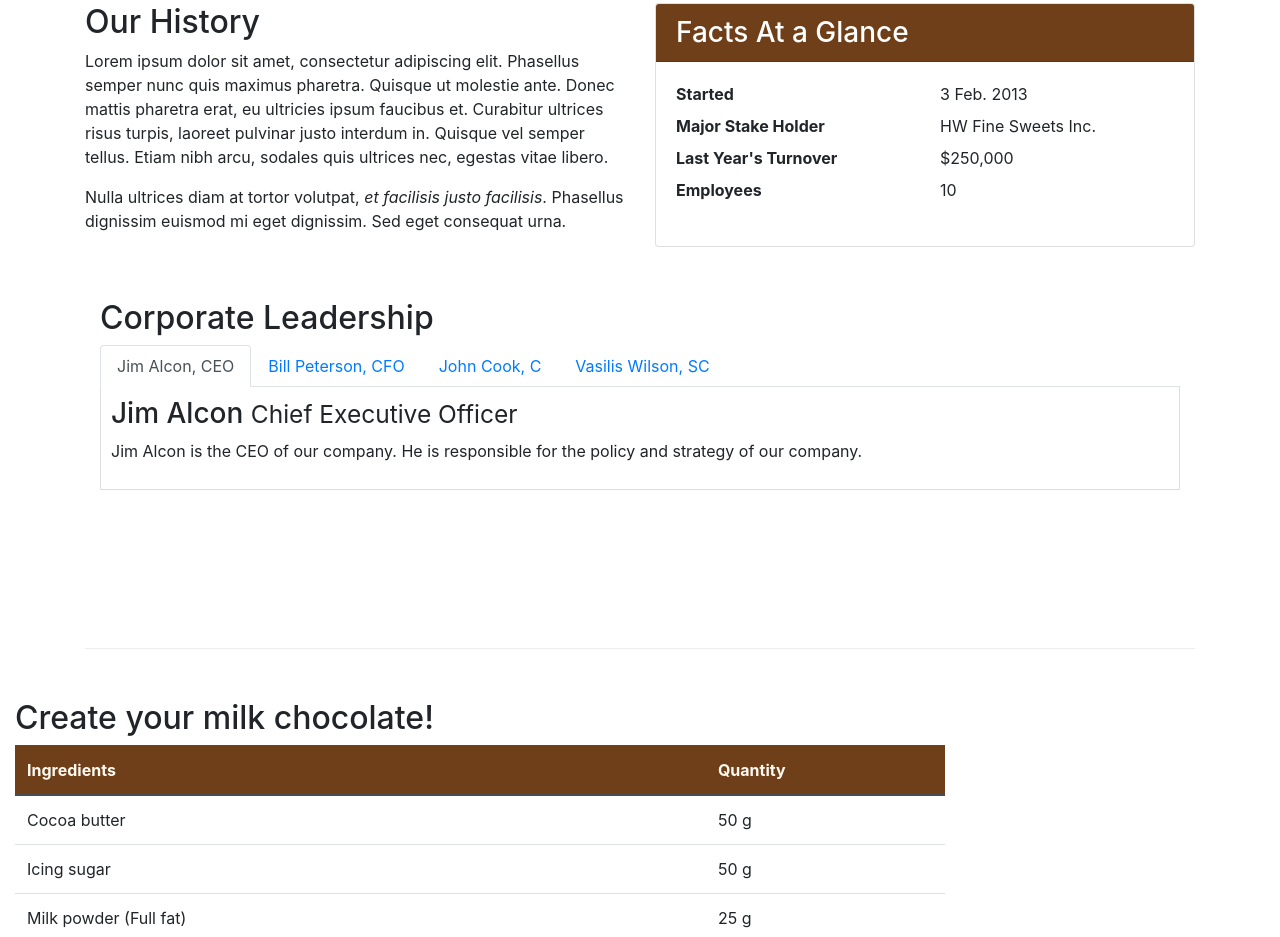
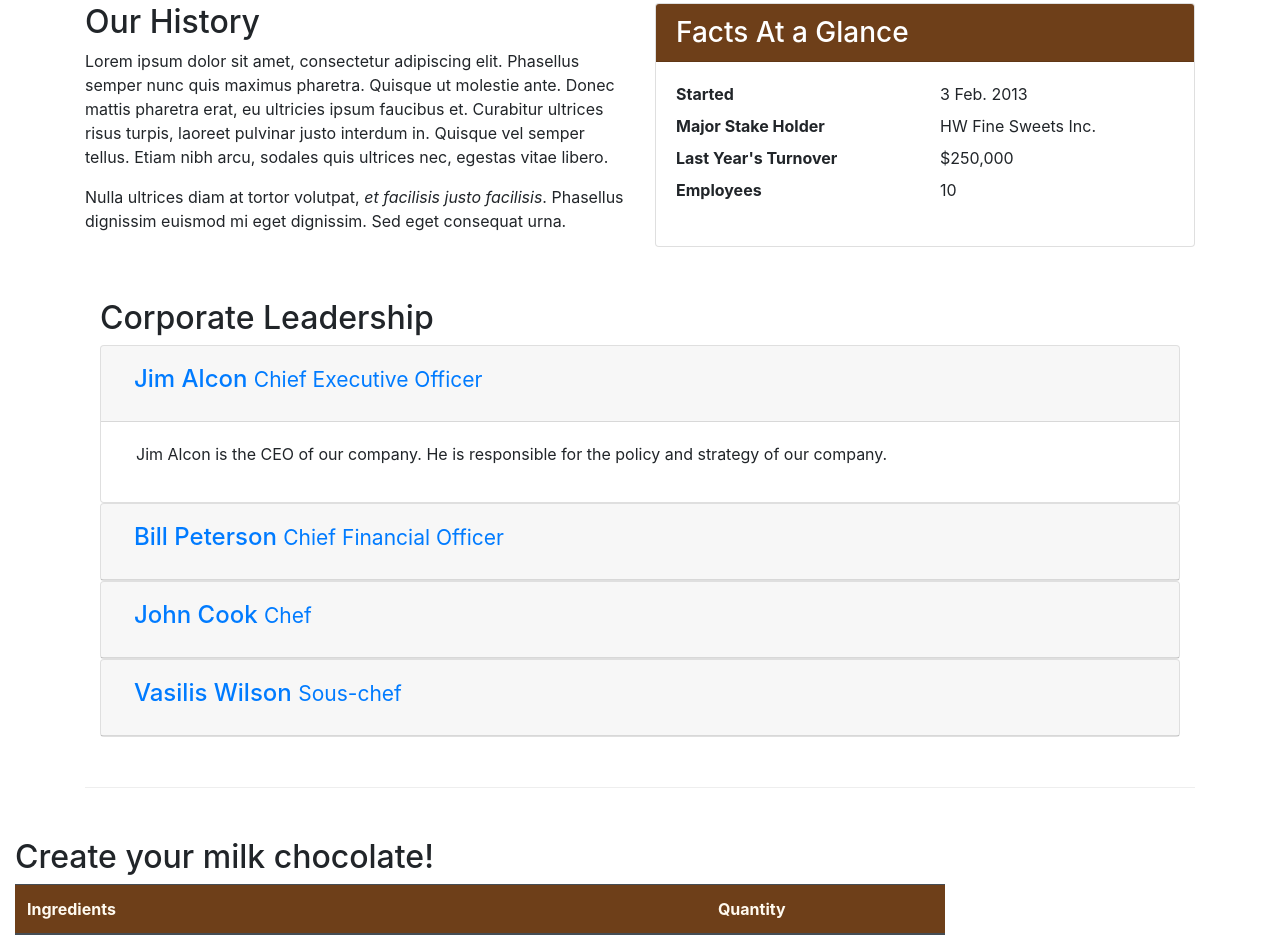
Before and after one commit to FilipC93/Le-Chocolat, a plain HTML site: page aboutus.html in a window 1280 px wide. Shown: the part 441-1378 px from the top of the page. Drawn offline with nearby package versions, Linux system fonts and the light colour scheme.

Commit message:
Accordion

```diff
--- a/aboutus.html
+++ b/aboutus.html
@@ -99,7 +99,7 @@
         <div class="row row-content">
             <div class="col-12">
                 <h2>Corporate Leadership</h2>
-                <ul class="nav nav-tabs">
+                <!--<ul class="nav nav-tabs">
                     <li class="nav-item">
                         <a class="nav-link active" href="#tab1" role="tab" data-toggle="tab"> Jim Alcon, CEO</a>
                     </li>
@@ -112,8 +112,8 @@
                     <li class="nav-item">
                         <a class="nav-link" href="#tab4" role="tab" data-toggle="tab"> Vasilis Wilson, SC</a>
                     </li>
-                </ul>
-                <div class="tab-content">
+                </ul>-->
+                <!-- <div class="tab-content">
                     <div role="tabpanel" class="tab-pane fade show active" id="tab1">
                         <h3>Jim Alcon <small>Chief Executive Officer </small></h3>
                         <p class=".d-none .d-sm-block">Jim Alcon is the CEO of our company. He is responsible for the
@@ -148,8 +148,73 @@
                     </div>
                 </div>
             </div>
+            </div> -->
+                <div id="accordion">
+                    <div class="card">
+                        <div class="card-header" id="headingOne">
+                            <button class="btn btn-link" data-toggle="collapse" data-target="#collapseOne"
+                                aria-expanded="true" aria-controls="collapseOne">
+                                <h4>Jim Alcon <small>Chief Executive Officer </small></h4>
+                            </button>
+                        </div>
+                        <div id="collapseOne" class="collapse show" aria-labelledby="headingOne"
+                            data-parent="#accordion">
+                            <div class="card-body">
+                                <p class="col d-none d-sm-block">Jim Alcon is the CEO of our company. He is responsible
+                                    for
+                                    the policy and strategy of our company. </p>
+                            </div>
+                        </div>
+                    </div>
+                    <div class="card">
+                        <div class="card-header" id="headingTwo">
+                            <button class="btn btn-link collapsed" data-toggle="collapse" data-target="#collapseTwo"
+                                aria-expanded="false" aria-controls="collapseTwo">
+                                <h4>Bill Peterson <small>Chief Financial Officer </small></h4>
+                            </button>
+                        </div>
+                        <div id="collapseTwo" class="collapse" aria-labelledby="headingTwo" data-parent="#accordion">
+                            <div class="card-body">
+                                <p class="col d-none d-sm-block">Bill Peterson is the CFO of our company. He is
+                                    responsible
+                                    for
+                                    all the financial decisions of our company. </p>
+                            </div>
+                        </div>
+                    </div>
+                    <div class="card">
+                        <div class="card-header" id="headingThree">
+                            <button class="btn btn-link collapsed" data-toggle="collapse" data-target="#collapseThree"
+                                aria-expanded="false" aria-controls="collapseThree">
+                                <h4>John Cook <small>Chef</small></h4>
+                            </button>
+                        </div>
+                        <div id="collapseThree" class="collapse" aria-labelledby="headingThree"
+                            data-parent="#accordion">
+                            <div class="card-body">
+                                <p class="col d-none d-sm-block">Our Chef, John Cook has specialized in the production
+                                    of
+                                    chocolates and he has created the receipts for our chocolates. </p>
+                            </div>
+                        </div>
+                    </div>
+                    <div class="card">
+                        <div class="card-header" id="headingFour">
+                            <button class="btn btn-link collapsed" data-toggle="collapse" data-target="#collapseFour"
+                                aria-expanded="false" aria-controls="collapseFour">
+                                <h4>Vasilis Wilson <small>Sous-chef </small></h4>
+                            </button>
+                        </div>
+                        <div id="collapseFour" class="collapse" aria-labelledby="headingFour" data-parent="#accordion">
+                            <div class="card-body">
+                                <p class="col d-none d-sm-block">Vasilis Wilson is well informed of all the current
+                                    trends in pastry and contributes his innovative ideas in our products. </p>
+                            </div>
+                        </div>
+                    </div>
+                </div>
+            </div>
         </div>
-
     </div>
 
     <div class="row row-content">
```
